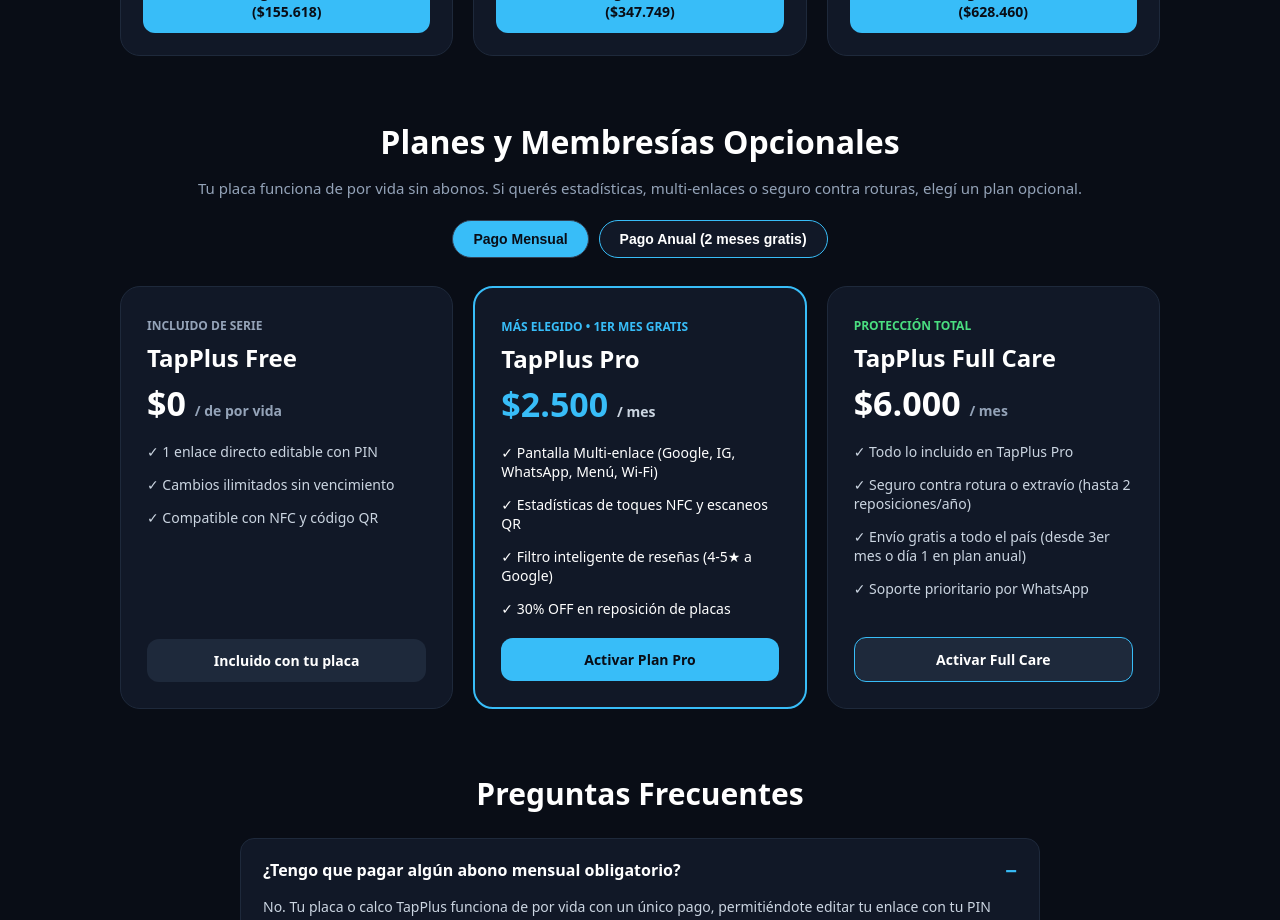
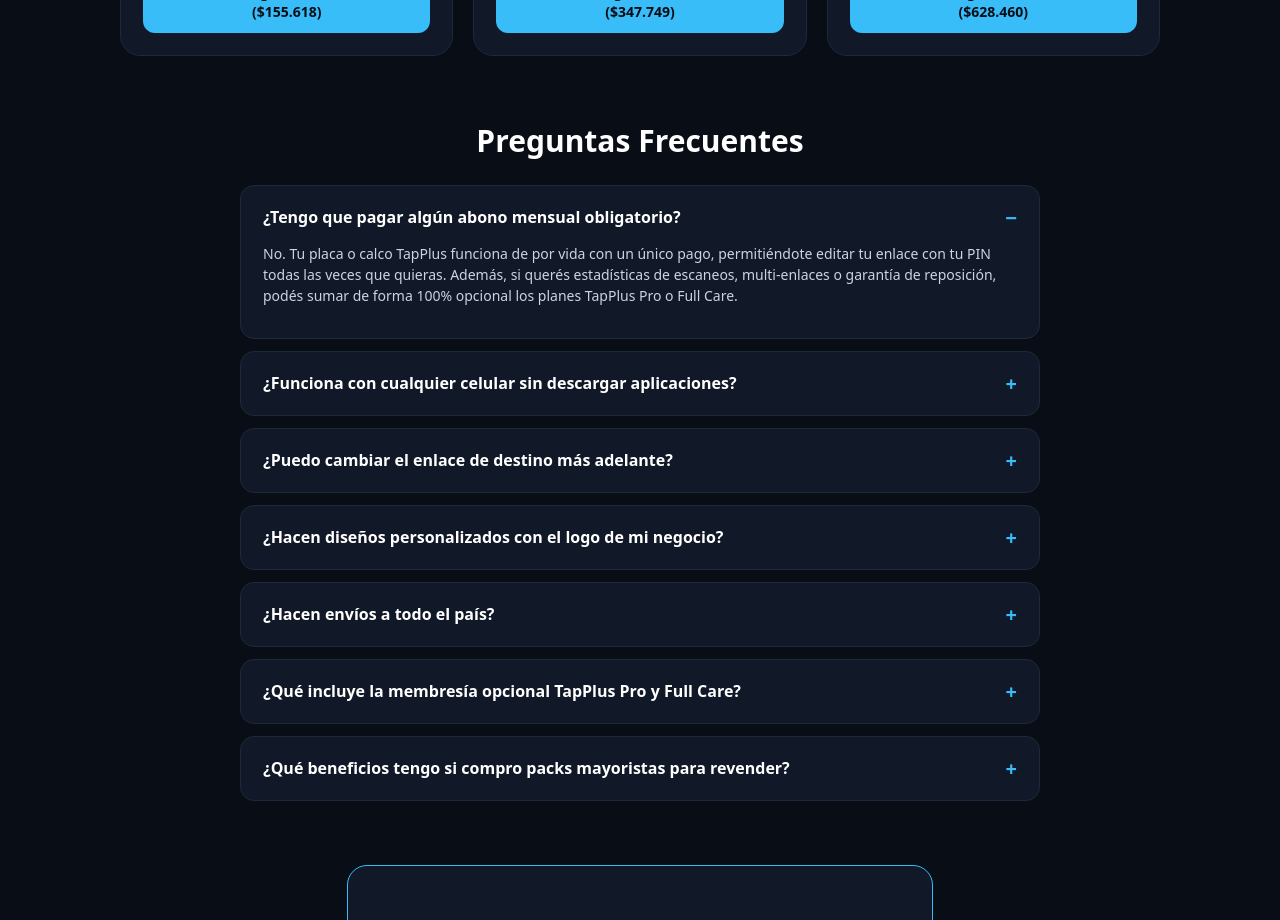
Before and after one commit to damibornfc/web-placas-nfc, a Next.js app: page / in a window 1280 px wide. Shown: the part 3040-3960 px from the top of the page. Built offline with nearby package versions, Linux system fonts and the light colour scheme.

Commit message:
Update page.js

```diff
--- a/app/page.js
+++ b/app/page.js
@@ -466,74 +466,8 @@ return (
           </div>
         </section>
 
-        <section id="membresias" style={{ marginBottom: '64px' }}>
-          <h2 style={{ fontSize: '32px', fontWeight: '900', textAlign: 'center', marginBottom: '8px', color: '#ffffff' }}>
-            Planes y Membresías Opcionales
-          </h2>
-          <p style={{ color: '#94a3b8', textAlign: 'center', marginBottom: '22px', fontSize: '15px' }}>
-            Tu placa funciona de por vida sin abonos. Si querés estadísticas, multi-enlaces o seguro contra roturas, elegí un plan opcional.
-          </p>
-
-          <div style={{ display: 'flex', justifyContent: 'center', gap: '10px', marginBottom: '28px' }}>
-            <button onClick={() => setCicloPlan('mensual')} style={{ backgroundColor: cicloPlan === 'mensual' ? '#38bdf8' : '#111827', color: cicloPlan === 'mensual' ? '#090d16' : '#ffffff', border: '1px solid #334155', padding: '10px 20px', borderRadius: '24px', fontWeight: '800', cursor: 'pointer', fontSize: '14px' }}>
-              Pago Mensual
-            </button>
-            <button onClick={() => setCicloPlan('anual')} style={{ backgroundColor: cicloPlan === 'anual' ? '#38bdf8' : '#111827', color: cicloPlan === 'anual' ? '#090d16' : '#ffffff', border: '1px solid #38bdf8', padding: '10px 20px', borderRadius: '24px', fontWeight: '800', cursor: 'pointer', fontSize: '14px' }}>
-              Pago Anual (2 meses gratis)
-            </button>
-          </div>
-
-          <div style={{ display: 'grid', gridTemplateColumns: 'repeat(auto-fit, minmax(280px, 1fr))', gap: '20px' }}>
-            <div style={{ backgroundColor: '#111827', border: '1px solid #1e293b', borderRadius: '20px', padding: '26px', display: 'flex', flexDirection: 'column', justifyContent: 'space-between' }}>
-              <div>
-                <span style={{ fontSize: '12px', fontWeight: '800', color: '#94a3b8', textTransform: 'uppercase' }}>Incluido de serie</span>
-                <h3 style={{ fontSize: '24px', fontWeight: '900', color: '#ffffff', margin: '6px 0' }}>TapPlus Free</h3>
-                <div style={{ fontSize: '34px', fontWeight: '900', color: '#ffffff', marginBottom: '16px' }}>
-                  $0 <span style={{ fontSize: '14px', color: '#94a3b8', fontWeight: '600' }}>/ de por vida</span>
-                </div>
-                <p style={{ fontSize: '14px', color: '#cbd5e1', marginBottom: '10px' }}>✓ 1 enlace directo editable con PIN</p>
-                <p style={{ fontSize: '14px', color: '#cbd5e1', marginBottom: '10px' }}>✓ Cambios ilimitados sin vencimiento</p>
-                <p style={{ fontSize: '14px', color: '#cbd5e1', marginBottom: '20px' }}>✓ Compatible con NFC y código QR</p>
-              </div>
-              <a href="#packs" style={{ display: 'block', textAlign: 'center', backgroundColor: '#1e293b', color: '#ffffff', padding: '12px', borderRadius: '12px', fontWeight: '800', textDecoration: 'none', fontSize: '14px' }}>
-                Incluido con tu placa
-              </a>
-            </div>
-
-            <div style={{ backgroundColor: '#111827', border: '2px solid #38bdf8', borderRadius: '20px', padding: '26px', display: 'flex', flexDirection: 'column', justifyContent: 'space-between' }}>
-              <div>
-                <span style={{ fontSize: '12px', fontWeight: '800', color: '#38bdf8', textTransform: 'uppercase' }}>Más elegido • 1er mes gratis</span>
-                <h3 style={{ fontSize: '24px', fontWeight: '900', color: '#ffffff', margin: '6px 0' }}>TapPlus Pro</h3>
-                <div style={{ fontSize: '34px', fontWeight: '900', color: '#38bdf8', marginBottom: '16px' }}>
-                  {cicloPlan === 'mensual' ? '$2.500' : '$25.000'} <span style={{ fontSize: '14px', color: '#cbd5e1', fontWeight: '600' }}>{cicloPlan === 'mensual' ? '/ mes' : '/ año'}</span>
-                </div>
-                <p style={{ fontSize: '14px', color: '#ffffff', marginBottom: '10px' }}>✓ Pantalla Multi-enlace (Google, IG, WhatsApp, Menú, Wi-Fi)</p>
-                <p style={{ fontSize: '14px', color: '#ffffff', marginBottom: '10px' }}>✓ Estadísticas de toques NFC y escaneos QR</p>
-                <p style={{ fontSize: '14px', color: '#ffffff', marginBottom: '10px' }}>✓ Filtro inteligente de reseñas (4-5★ a Google)</p>
-                <p style={{ fontSize: '14px', color: '#ffffff', marginBottom: '20px' }}>✓ 30% OFF en reposición de placas</p>
-              </div>
-              <a href="https://wa.me/5492954535676" target="_blank" rel="noopener noreferrer" style={{ display: 'block', textAlign: 'center', backgroundColor: '#38bdf8', color: '#090d16', padding: '12px', borderRadius: '12px', fontWeight: '800', textDecoration: 'none', fontSize: '14px' }}>
-                Activar Plan Pro
-              </a>
-            </div>
-
-            <div style={{ backgroundColor: '#111827', border: '1px solid #1e293b', borderRadius: '20px', padding: '26px', display: 'flex', flexDirection: 'column', justifyContent: 'space-between' }}>
-              <div>
-                <span style={{ fontSize: '12px', fontWeight: '800', color: '#4ade80', textTransform: 'uppercase' }}>Protección Total</span>
-                <h3 style={{ fontSize: '24px', fontWeight: '900', color: '#ffffff', margin: '6px 0' }}>TapPlus Full Care</h3>
-                <div style={{ fontSize: '34px', fontWeight: '900', color: '#ffffff', marginBottom: '16px' }}>
-                  {cicloPlan === 'mensual' ? '$6.000' : '$60.000'} <span style={{ fontSize: '14px', color: '#94a3b8', fontWeight: '600' }}>{cicloPlan === 'mensual' ? '/ mes' : '/ año'}</span>
-                </div>
-                <p style={{ fontSize: '14px', color: '#cbd5e1', marginBottom: '10px' }}>✓ Todo lo incluido en TapPlus Pro</p>
-                <p style={{ fontSize: '14px', color: '#cbd5e1', marginBottom: '10px' }}>✓ Seguro contra rotura o extravío (hasta 2 reposiciones/año)</p>
-                <p style={{ fontSize: '14px', color: '#cbd5e1', marginBottom: '10px' }}>✓ Envío gratis a todo el país (desde 3er mes o día 1 en plan anual)</p>
-                <p style={{ fontSize: '14px', color: '#cbd5e1', marginBottom: '20px' }}>✓ Soporte prioritario por WhatsApp</p>
-              </div>
-<a href="https://wa.me/5492954535676" target="_blank" rel="noopener noreferrer" style={{ display: 'block', textAlign: 'center', backgroundColor: '#1e293b', border: '1px solid #38bdf8', color: '#ffffff', padding: '12px', borderRadius: '12px', fontWeight: '800', textDecoration: 'none', fontSize: '14px' }}>
-                Activar Full Care
-              </a>
-            </div>
-          </div>
+       <section id="membresias" style={{ marginBottom: '64px' }}>
+          {/* Sección de Planes y Membresías: TapPlus Free, Pro y Full Care con toggle mensual/anual */}
         </section>
 
         <section id="faq" style={{ marginBottom: '64px', maxWidth: '800px', margin: '0 auto 64px' }}>
```
